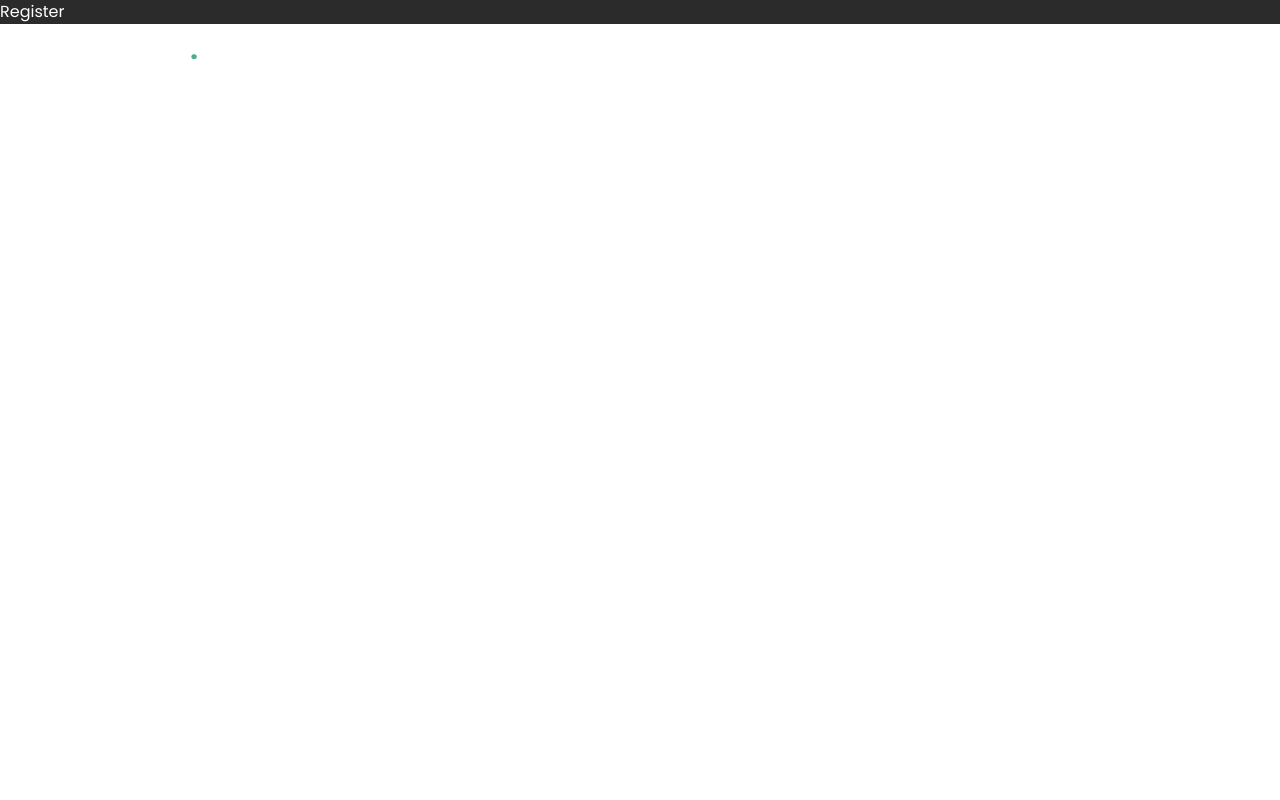
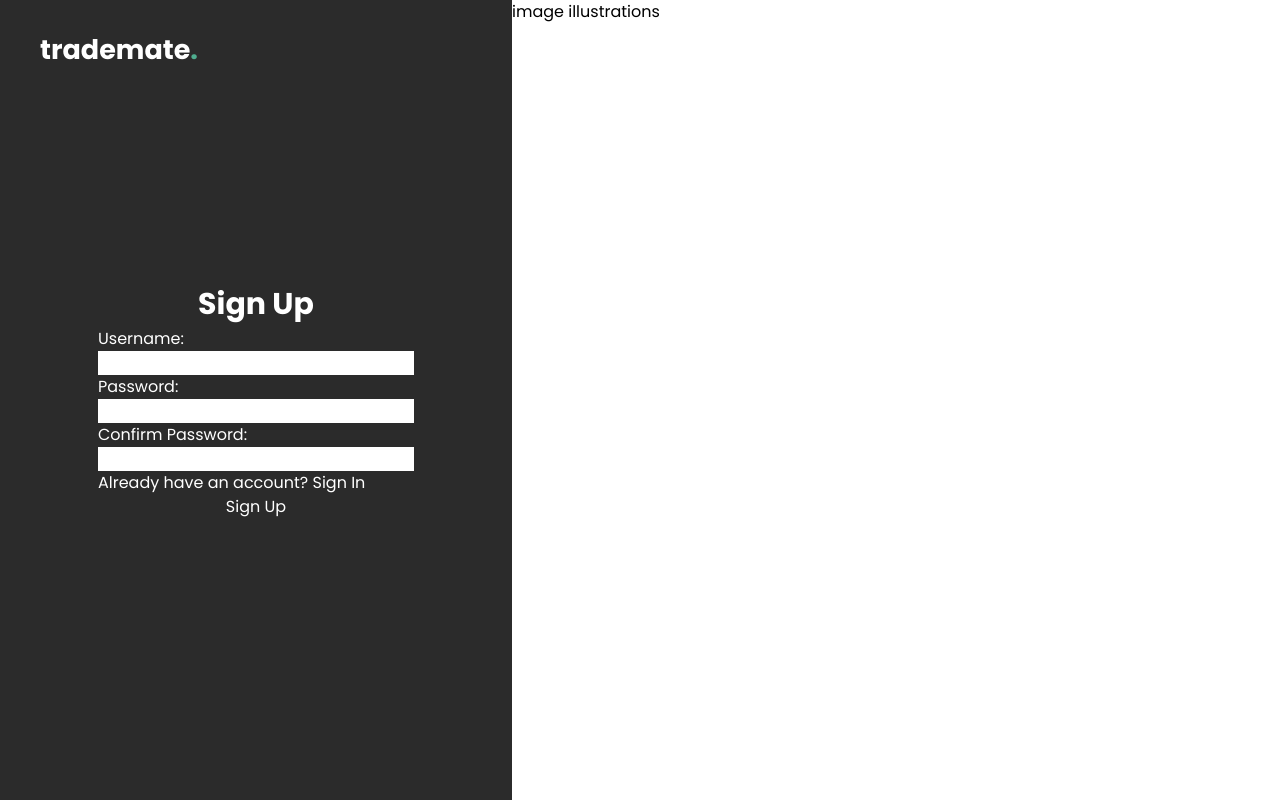
Before and after one commit to teoyi/trademate, a React (Vite) app in the folder client/: page /register in a window 1280 px wide. Built offline with nearby package versions, Linux system fonts and the light colour scheme.

Commit message:
Created skeleton for register page. Included buttons for form submission

```diff
--- a/client/src/App.tsx
+++ b/client/src/App.tsx
@@ -8,6 +8,7 @@ import Landing from './components/Home/Landing';
 import AuthLayout from './components/Layout/AuthLayout';
 import Login from './components/Auth/Login';
 import Register from './components/Auth/Register';
+
 function App() {
   return (
     <Routes>
--- a/client/src/components/Auth/Login.tsx
+++ b/client/src/components/Auth/Login.tsx
@@ -23,9 +23,10 @@ const Login = () => {
           <div>
             Don't have an account? <Link to="/register">Sign Up</Link>
           </div>
+          <button>Sign In</button>
         </form>
       </div>
-      <div className="w-3/5 bg-white">image illustrations</div>
+      <div className="w-3/5 bg-white text-black">image illustrations</div>
     </div>
   )
 }
--- a/client/src/components/Auth/Register.tsx
+++ b/client/src/components/Auth/Register.tsx
@@ -1,8 +1,31 @@
-import React from 'react'
+import { Link } from 'react-router-dom';
 
 const Register = () => {
   return (
-    <div>Register</div>
+    <div className="h-screen flex flex-row">
+      <div className="w-2/5 flex flex-col justify-center items-center">
+        <h1 className="text-[30px] font-bold">Sign Up</h1>
+        <form className="flex flex-col px-20 justify-center">
+          <label htmlFor='username'>
+            Username:
+          </label>
+          <input type="text" id="username" autoComplete='off' required />
+          <label htmlFor='password'>
+            Password:
+          </label>
+          <input type="password" id="passwrod" required />
+          <label htmlFor='confirm_password'>
+            Confirm Password:
+          </label>
+          <input type="password" id="confirm_passwrod" required />
+          <div>
+            Already have an account? <Link to="/login">Sign In</Link>
+          </div>
+          <button>Sign Up</button>
+        </form>
+      </div>
+      <div className="w-3/5 bg-white text-black">image illustrations</div>
+    </div>
   )
 }
 
```
